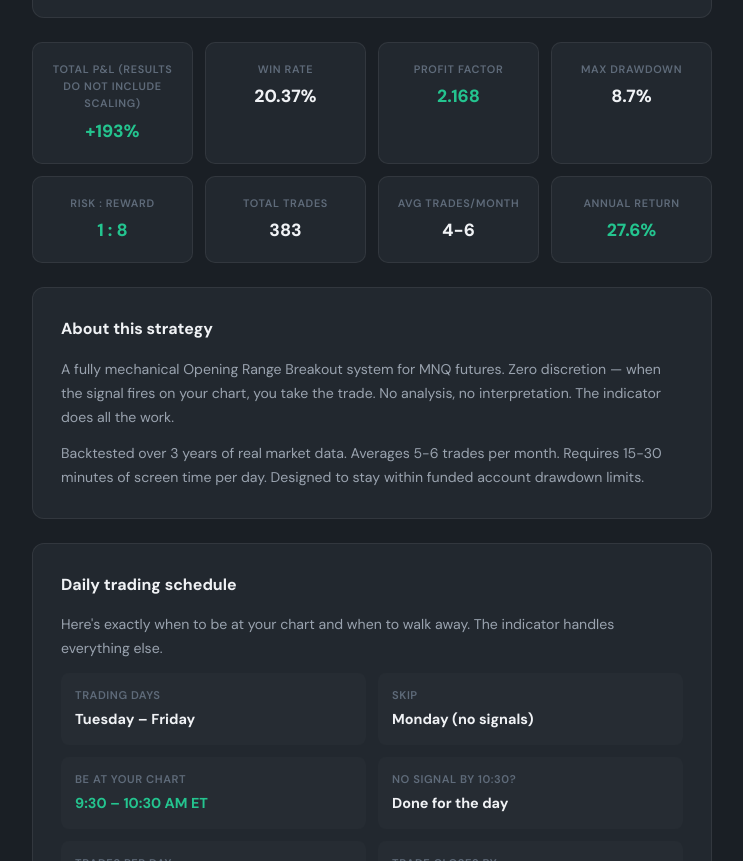
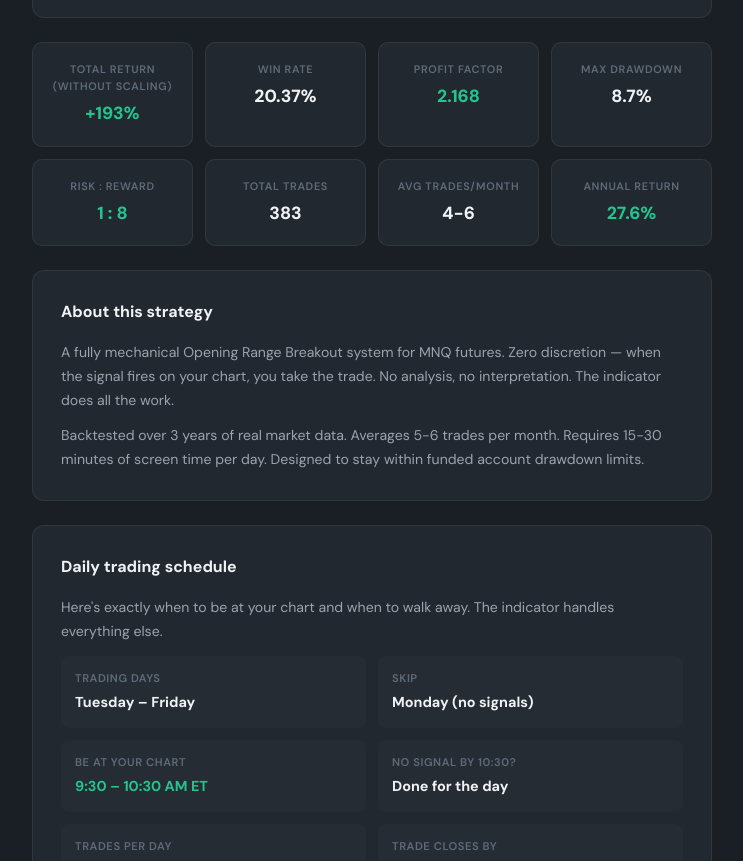
Before and after one commit to peeyushpoudel-ui/myquantstrategy, a website: page strategy.html in a window 1280 px wide. Shown: the part 1317-2178 px from the top of the page, without its empty margins (82-825 px from the left). Drawn offline with Linux system fonts and the light colour scheme; no server answers; a script that the page names is missing.

Commit message:
Update strategy.html

```diff
--- a/strategy.html
+++ b/strategy.html
@@ -73,7 +73,7 @@
 </div></div>
 
 <div class="metrics-grid">
-<div class="metric-card"><div class="label">Total P&L (results do not include scaling)</div><div class="val green">+193%</div></div>
+<div class="metric-card"><div class="label">Total Return (without scaling)</div><div class="val green">+193%</div></div>
 <div class="metric-card"><div class="label">Win Rate</div><div class="val">20.37%</div></div>
 <div class="metric-card"><div class="label">Profit Factor</div><div class="val green">2.168</div></div>
 <div class="metric-card"><div class="label">Max Drawdown</div><div class="val">8.7%</div></div>
```
